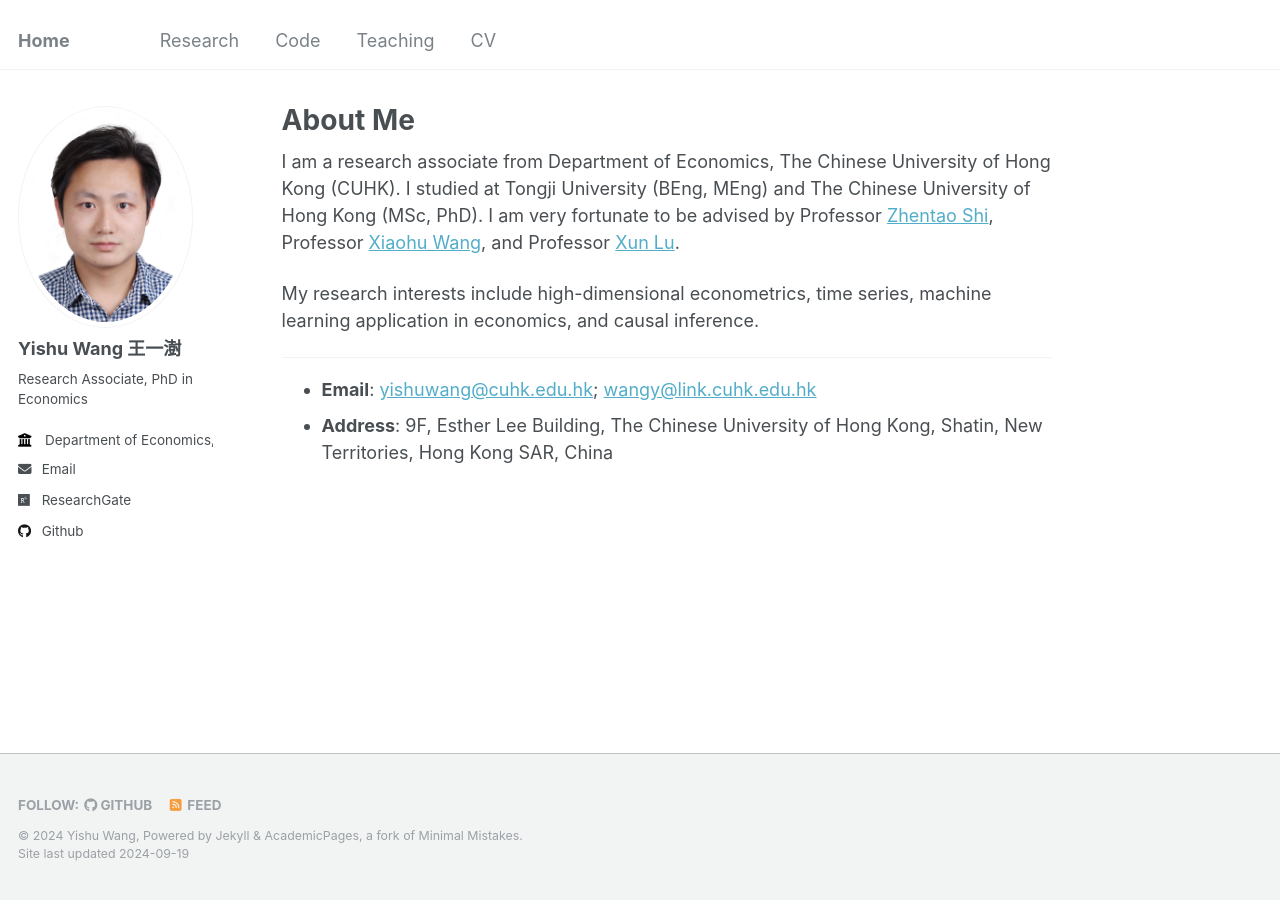
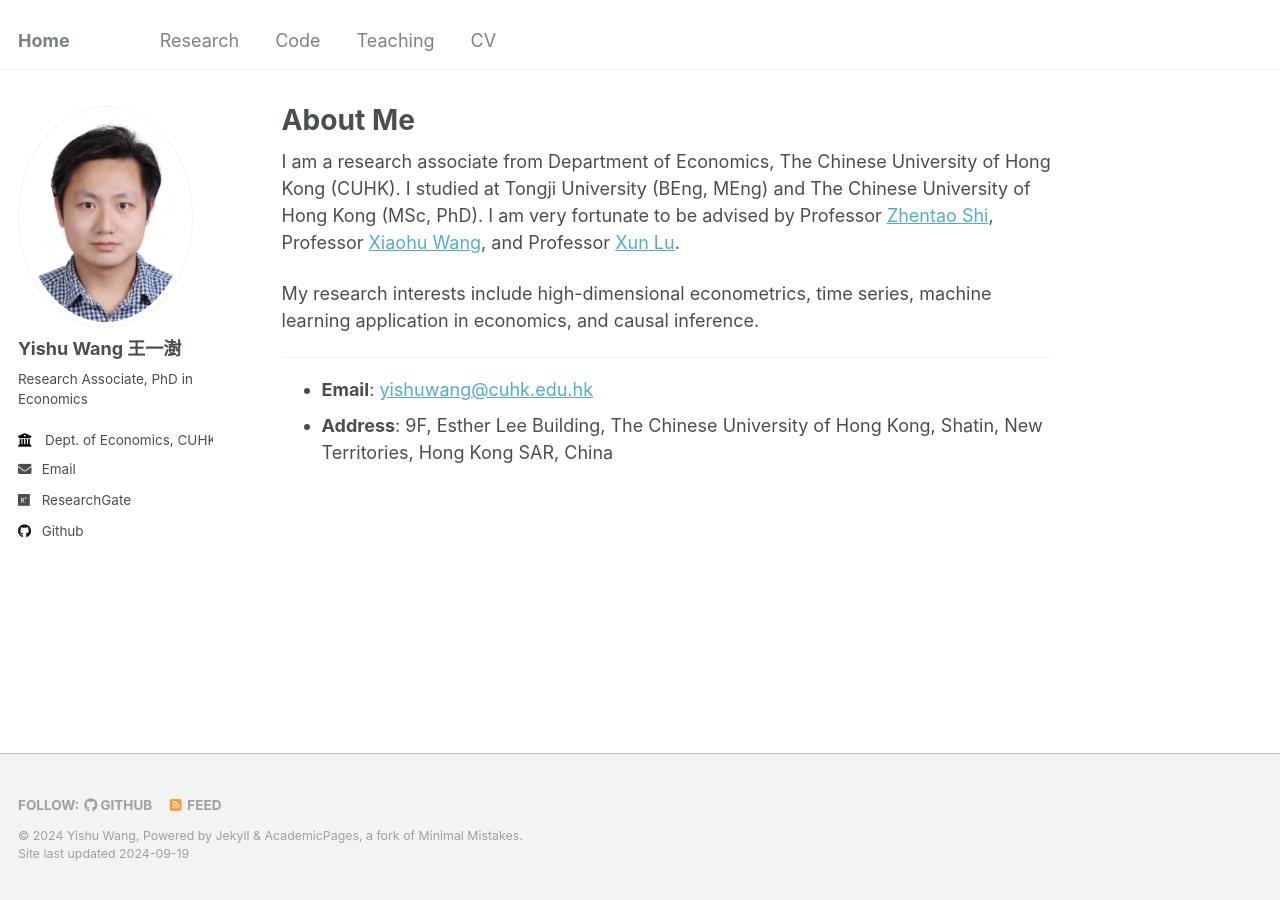
Before and after one commit to ishwang1/ishwang1.github.io, a Jekyll site: the page built from _pages/about.md, in a window 1280 px wide. Built offline with Jekyll 4.4.1, drawn with Linux system fonts in a browser that asks for light colours.

Commit message:
update revision

```diff
--- a/_config.yml
+++ b/_config.yml
@@ -26,9 +26,9 @@ author:
   pronouns         : # example: "she/her"
   bio              : "Research Associate, PhD in Economics"
   location         : # "Earth"
-  employer         : "Department of Economics, CUHK"
+  employer         : "Dept. of Economics, CUHK"
   uri              : # URL
-  email            : "wangy@link.cuhk.edu.hk"
+  email            : "yishuwang@cuhk.edu.hk"
 
   # Academic websites
   arxiv            : # URL - Update with the correct link to your profile
--- a/_pages/about.md
+++ b/_pages/about.md
@@ -13,5 +13,5 @@ My research interests include high-dimensional econometrics, time series, machin
 
 ---
 
-* **Email**: <yishuwang@cuhk.edu.hk>; <wangy@link.cuhk.edu.hk>
+* **Email**: <yishuwang@cuhk.edu.hk>
 * **Address**: 9F, Esther Lee Building, The Chinese University of Hong Kong, Shatin, New Territories, Hong Kong SAR, China
```
Also changed, not shown: 1 other file.
